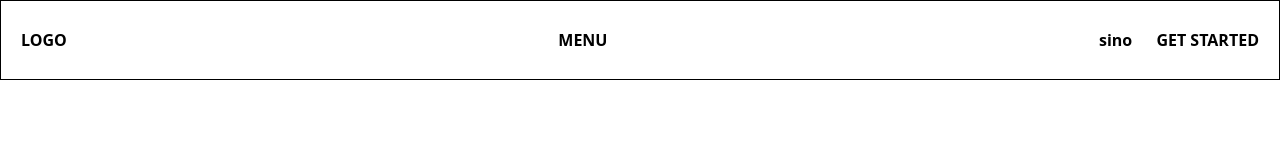
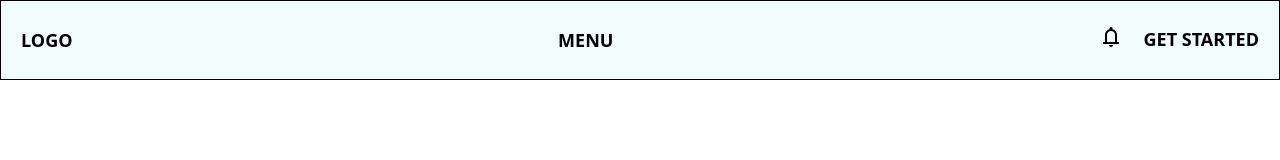
Before and after one commit to rodrigobgarcia/RadarGov, a Vue app: page / in a window 1280 px wide. Shown: the top 160 px of the page. Built offline with nearby package versions, Linux system fonts and the light colour scheme.

Commit message:
Commit 11-09-25 - Rodrigo

```diff
--- a/index.html
+++ b/index.html
@@ -2,7 +2,7 @@
 <html lang="">
   <head>
     <meta charset="UTF-8">
-
+    <link rel="stylesheet" href="https://fonts.googleapis.com/css2?family=Material+Symbols+Outlined:opsz,wght,FILL,GRAD@24,400,0,0&icon_names=notifications" />
     <meta name="viewport" content="width=device-width, initial-scale=1.0">
     <script src="https://cdn.jsdelivr.net/npm/@tailwindcss/browser@4"></script>
     <title>RadarGov</title>
--- a/src/components/NavBar.vue
+++ b/src/components/NavBar.vue
@@ -1,11 +1,15 @@
 <template>
 
-    <div class="flex justify-between items-center w-full fixed top-0 left-0 border border-black bg-white/30 font-extrabold h-20">
+    <div class="flex justify-between items-center w-full fixed top-0 left-0 border border-black bg-[#f1fcfc] font-extrabold h-20 text-lg">
         <div class="ml-5">LOGO</div>
         <div>MENU</div>
         <div class="flex justify-between w-40 mr-5">
-            <div class="font-bold">sino</div>
-            <div>GET STARTED</div>
+            <div class="font-bold">
+                <span class="material-symbols-outlined">notifications</span>
+            </div>
+            <div>
+                GET STARTED
+            </div>
         </div>
     </div>
 </template>
```
